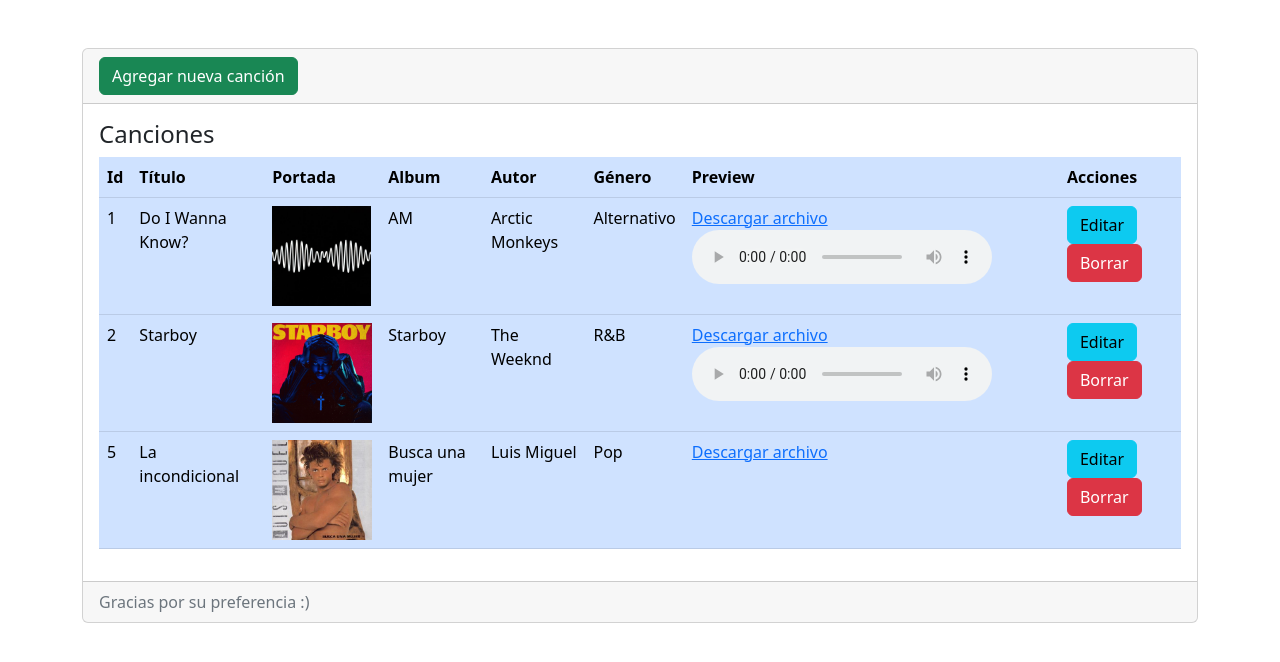
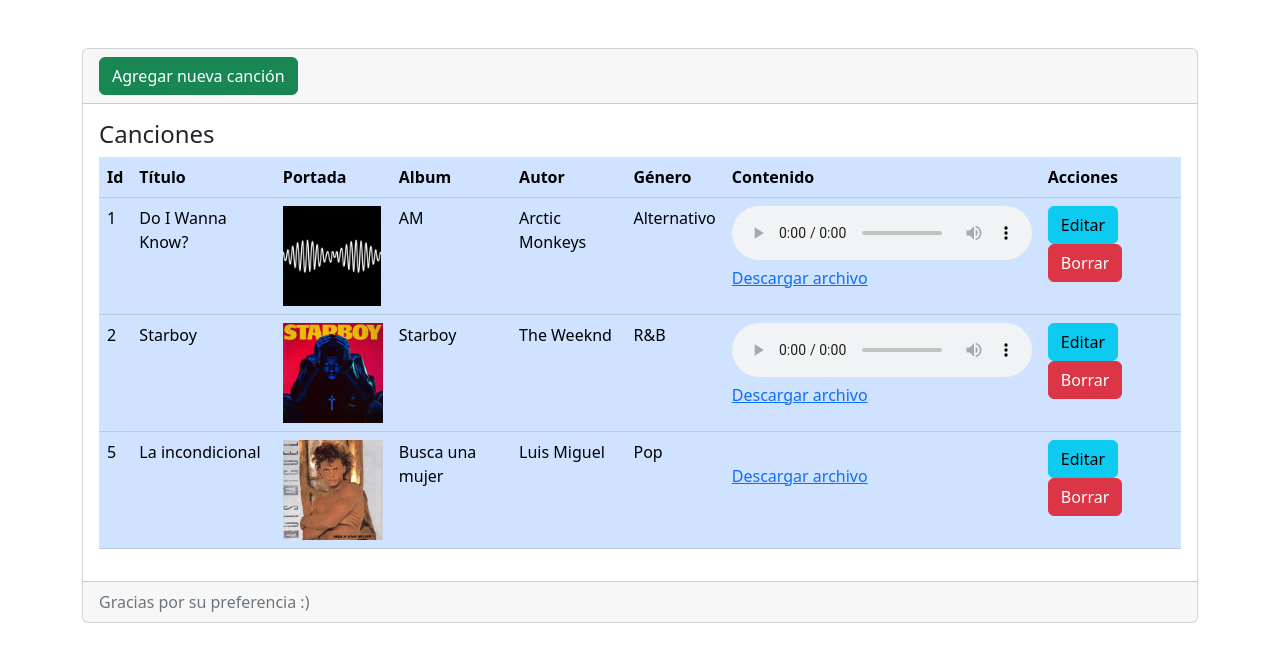
Before and after one commit to vpauv/proyectoCRUD, a Django app: page /canciones in a window 1280 px wide. Shown: the part 56-718 px from the top of the page. Run offline with Django 4.2, Linux system fonts and the light colour scheme; data comes from the database, SQL or seed files in the repository.

Commit message:
Update index.html

```diff
--- a/TiendaMusica-main/tiendaM/tienda/templates/canciones/index.html
+++ b/TiendaMusica-main/tiendaM/tienda/templates/canciones/index.html
@@ -23,7 +23,7 @@
                         <th scope="col">Album</th>
                         <th scope="col">Autor</th>
                         <th scope="col">Género</th>
-                        <th scope="col">Preview</th>
+                        <th scope="col">Contenido</th>
                         <th scope="col">Acciones</th>
                     </tr>
                 </thead>
@@ -42,22 +42,21 @@
                         <td>{{ cancion.genero.nombre }}</td>
                         <td>
                             {% if cancion.preview %}
-
-                               <a href="{{ cancion.preview.url }}" download>Descargar archivo</a>
                                 {% if cancion.preview.url|slice:"-5:" == ".3gpp" or cancion.preview.url|slice:"-4:" == ".mp3" or cancion.preview.url|slice:"-4:" == ".wav" %}
-
                                     <audio controls>
                                     <source src="{{ cancion.preview.url }}" type="audio/mpeg">
                 Tu navegador no soporta la reproducción de audio.
                                     </audio>
                                 {% elif cancion.preview.url|slice:"-4:" == ".mp4" or cancion.preview.url|slice:"-5:" == ".webm" or cancion.preview.url|slice:"-4:" == ".ogg" %}
-                                print("Hola soy un prev tipo video")
+
                                     <video controls>
                                     <source src="{{ cancion.preview.url }}" type="video/mp4">
                 Tu navegador no soporta la reproducción de video.
                                     </video>
+                                {% endif %}
+                                <br>
+                                <a href="{{ cancion.preview.url }}" download>Descargar archivo</a>
 
-                              {% endif %}
                             {% endif %}
 
                         </td>
```
Lines whose indentation alone changed are shown as unchanged.
